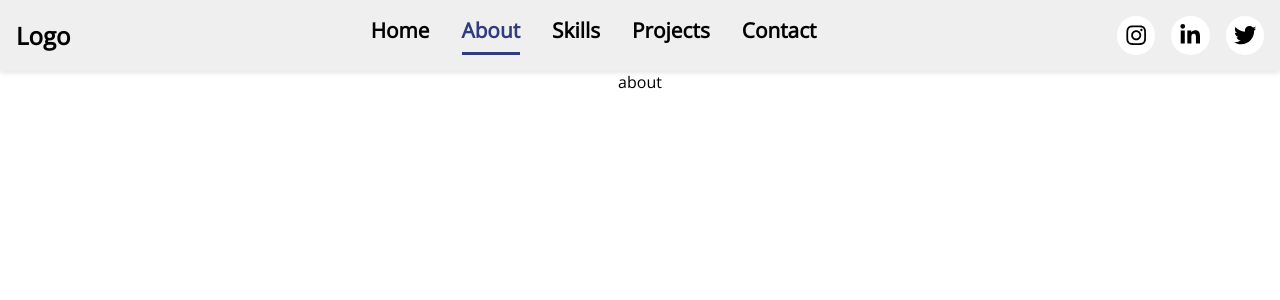
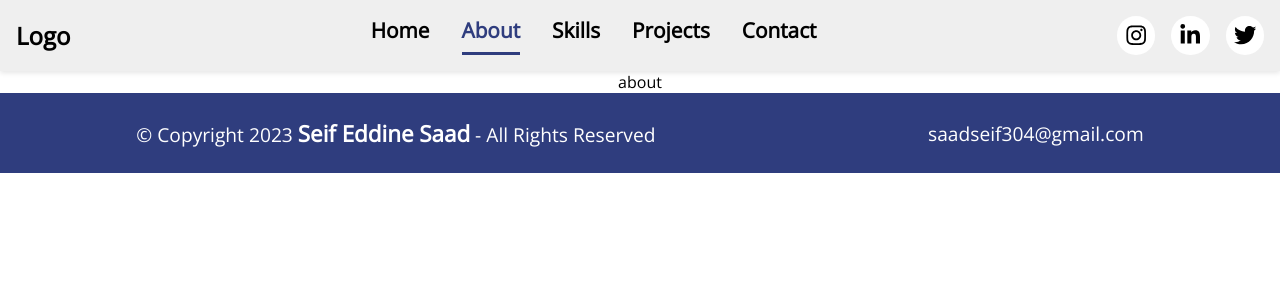
Before and after one commit to seifeddinesaad01/My-Personal-Portfolio, a React (Create React App) app: page /about in a window 1280 px wide. Shown: the top 300 px of the page. Built offline with nearby package versions, Linux system fonts and the light colour scheme.

Commit message:
footer implemetation

```diff
--- a/src/App.tsx
+++ b/src/App.tsx
@@ -4,12 +4,14 @@ import './App.css';
 import Header from './components/Header/Header';
 import { Outlet } from 'react-router-dom';
 import Hero from './Features/Hero/Hero';
+import Footer from './components/Footer/Footer';
 
 function App() {
   return (
     <div style={{display:'flex', flexDirection:'column', justifyContent:'center', alignItems:'center'}}>
       <Header />
       <Outlet />
+      <Footer />
     </div>
   );
 }
--- /dev/null
+++ b/src/components/Footer/Footer.css
@@ -0,0 +1,19 @@
+.footer{
+    display: flex;
+    justify-content: space-around;
+    align-items: center;
+    height: 10vh;
+    background-color: #2F3D7E;
+    width: 100%;
+    color: #fff;
+}
+
+.footer p{
+    font-size: 1.2rem;
+}
+
+.myName{
+    font-size: 1.4rem;
+    font-weight: 600;
+    color: #fff;
+}
--- /dev/null
+++ b/src/components/Footer/Footer.tsx
@@ -0,0 +1,15 @@
+import React from 'react'
+import './Footer.css';
+const Footer = () => {
+    const currentDate = new Date();
+const currentYear = currentDate.getFullYear();
+
+  return (
+   <div className="footer">
+    <p>© Copyright {currentYear} <span className='myName'>Seif Eddine Saad</span>  - All Rights Reserved</p>
+    <p>saadseif304@gmail.com</p>
+   </div>
+  )
+}
+
+export default Footer
```
